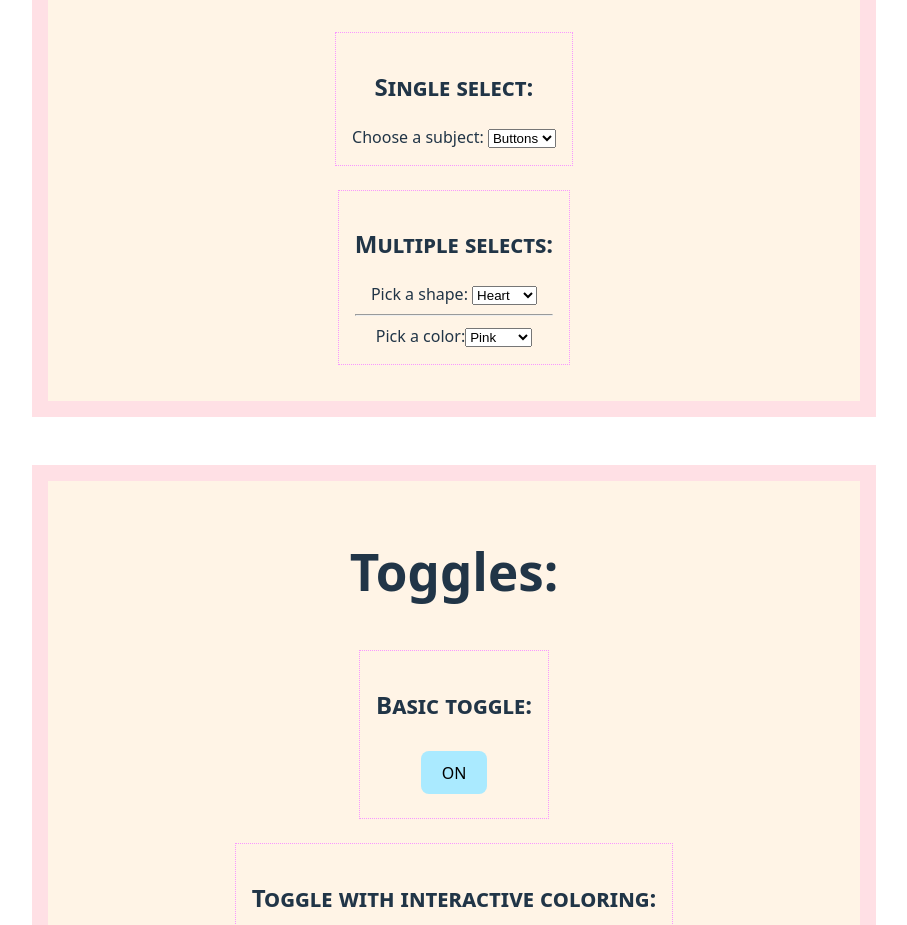
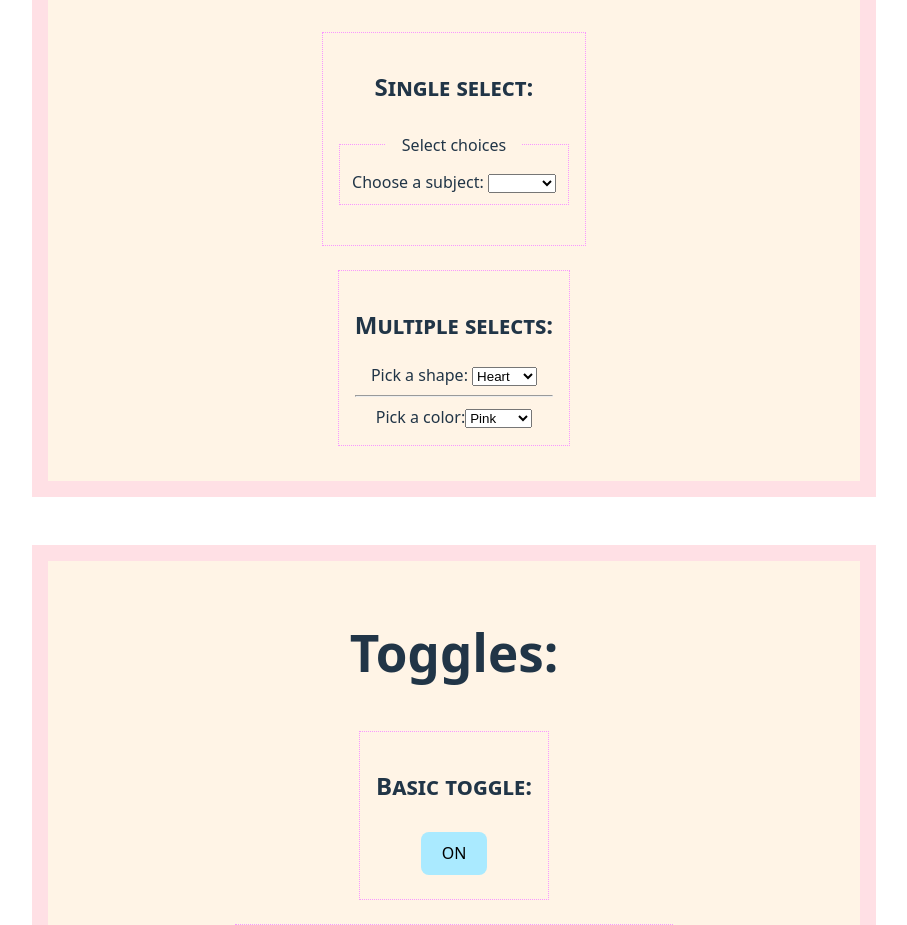
Before and after one commit to Ayngie/bits-n-pieces, a React (Vite) app: page / in a window 1280 px wide. Shown: the part 3860-4785 px from the top of the page, without its empty margins (186-1093 px from the left). Built offline with nearby package versions, Linux system fonts and the light colour scheme.

Commit message:
Feat: added functionality to select choice

```diff
--- a/src/components/Selects/Select.tsx
+++ b/src/components/Selects/Select.tsx
@@ -1,15 +1,44 @@
+import { useState } from 'react';
+
 const Select = () => {
+  const [selected, setSelected] = useState<string>('');
+
+  const imageMap: Record<string, { url: string; title: string }> = {
+    buttons: {
+      url: 'https://picsum.photos/id/8/400/300',
+      title:
+        'An open laptop with keyboard buttons, a notebook, a cellphone, a cup of coffee, all on a wooden table.',
+    },
+    forms: {
+      url: 'https://picsum.photos/id/24/400/300',
+      title: 'An open book, viewed from the bottom.',
+    },
+  };
+
+  const handleSelectChange = (event: React.ChangeEvent<HTMLSelectElement>) => {
+    setSelected(event.target.value);
+  };
+
+  const currentImage = selected ? imageMap[selected] : null;
   return (
     <article className="example-container">
       <h2>Single select:</h2>
+      <fieldset>
+        <legend>Select choices</legend>
+        <label>
+          Choose a subject:{' '}
+          <select
+            name="selectedSubject"
+            value={selected}
+            onChange={handleSelectChange}>
+            <option value="neutral"></option>
+            <option value="buttons">Buttons</option>
+            <option value="forms">Forms</option>
+          </select>
+        </label>
+      </fieldset>
 
-      <label>
-        Choose a subject:{' '}
-        <select name="selectedSubject">
-          <option value="buttons">Buttons</option>
-          <option value="forms">Forms</option>
-        </select>
-      </label>
+      {selected && <img src={currentImage?.url} alt={currentImage?.title} />}
     </article>
   );
 };
```
